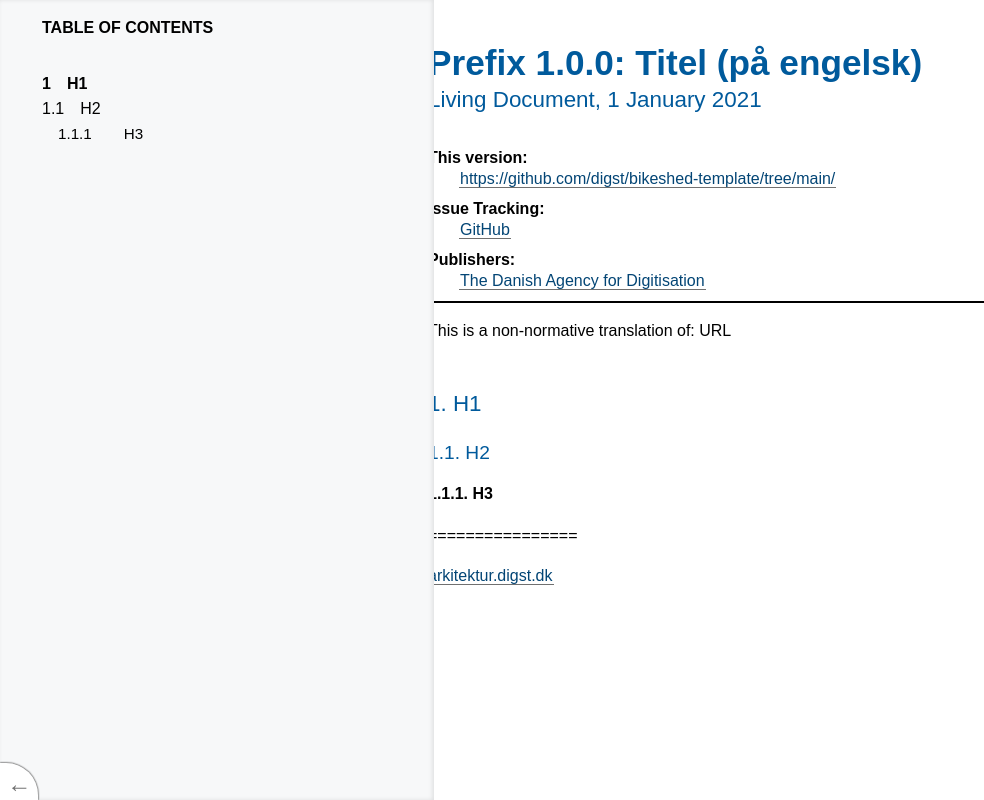
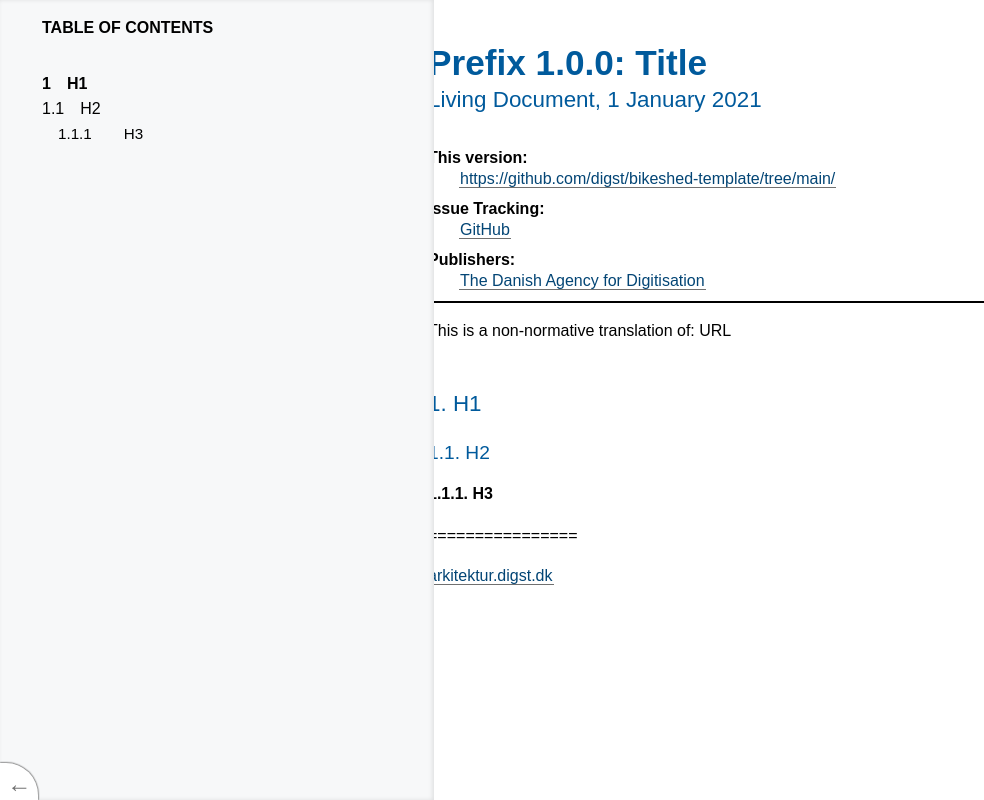
Before and after one commit to digst/bikeshed-template, a plain HTML site: page docs/index-en.html in a window 1280 px wide. Shown: the whole page, without its empty margins (0-984 px from the left). Drawn offline with Linux system fonts and the light colour scheme.

Commit message:
Update index-en.html

```diff
--- a/docs/index-en.html
+++ b/docs/index-en.html
@@ -2017,7 +2017,7 @@ dfn > a.self-link::before      { content: "#"; }
  <body class="h-entry">
   <div class="head">
    <p data-fill-with="logo"></p>
-   <h1>Prefix 1.0.0: Titel (på engelsk) </h1>
+   <h1>Prefix 1.0.0: Title </h1>
    <h2 class="no-num no-toc no-ref heading settled" id="subtitle"><span class="content">Living Document, <time class="dt-updated" datetime="2021-01-01">1 January 2021</time></span></h2>
    <div data-fill-with="spec-metadata">
     <dl>
@@ -2185,4 +2185,8 @@ dfn > a.self-link::before      { content: "#"; }
   }
 
 })();
+
+
 </script>
+
+<script> /*Set attribute tabindex on all elements in TOC*/ var toc = document.querySelectorAll("#toc .content"); for (var i = 0; i < toc.length; i++) { if (!toc[i].hasAttribute("tabindex")){ var att = document.createAttribute("tabindex"); att.value = "0"; toc[i].setAttributeNode(att); } }  </script>
```
